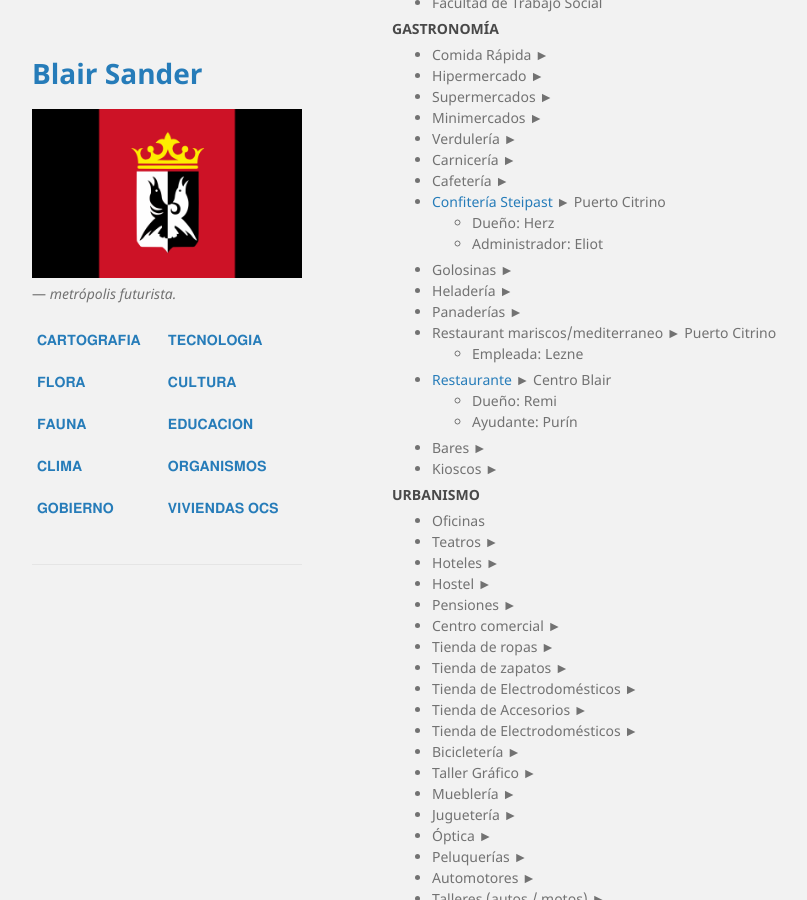
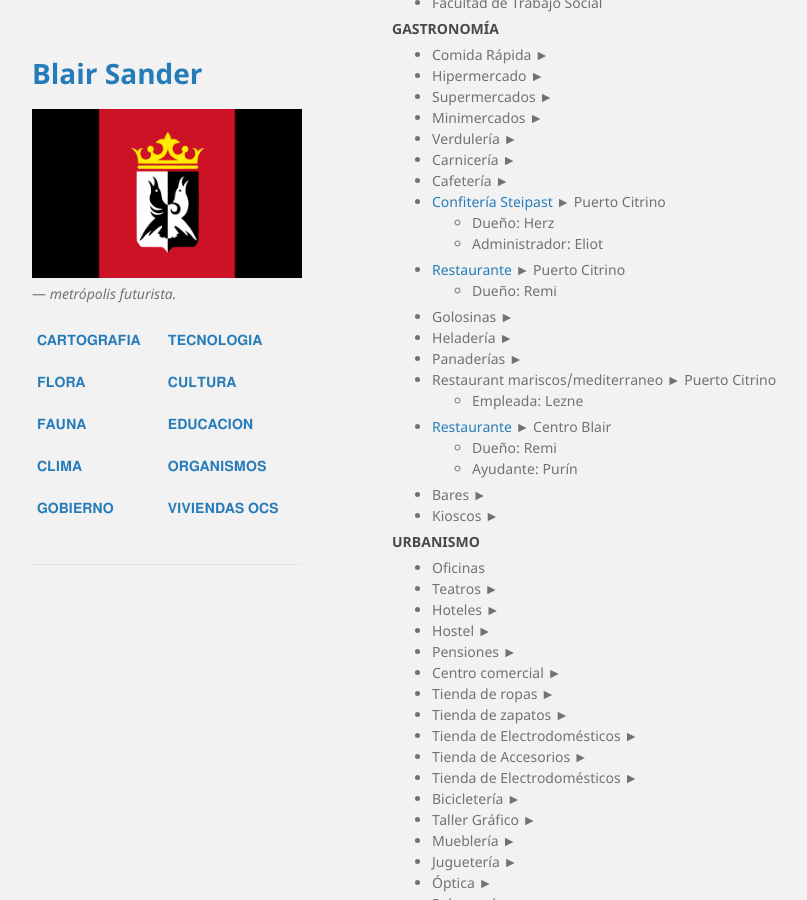
Before and after one commit to BlairSander/ciudad, a Jekyll site: the page built from organismos.md, in a window 1280 px wide and 900 px high, scrolled down 900 px. Shown: the whole window, without its empty margins (178-985 px from the left). Built offline with Jekyll 4.4.1, drawn with Linux system fonts in a browser that asks for light colours.

Commit message:
Update organismos.md

```diff
--- a/organismos.md
+++ b/organismos.md
@@ -54,6 +54,8 @@ ORGANISMO ► PERSONAJES ► MUNICPIO
 - [Confitería Steipast](https://blairsander.github.io/ciudad/steipast.html) ► Puerto Citrino
     - Dueño: Herz
     - Administrador: Eliot
+- [Restaurante](https://blairsander.github.io/ciudad/restaurantedemi.html) ► Puerto Citrino
+   - Dueño: Remi
 - Golosinas ►
 - Heladería ►
 - Panaderías ►
```
